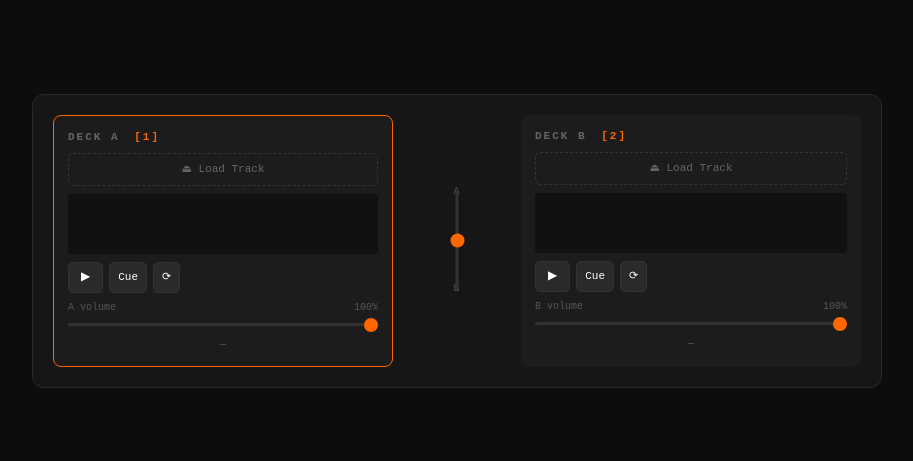
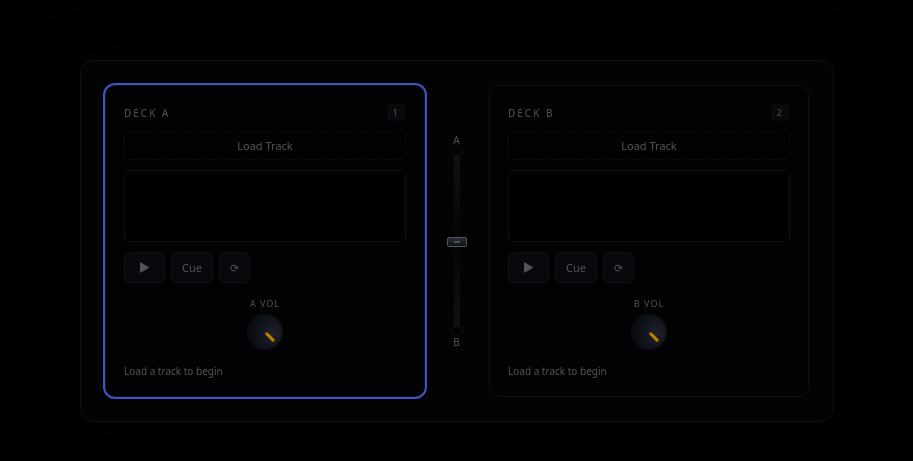
Before and after one commit to GeoDoo/dj-mixer, a plain HTML site: page index.html in a window 1280 px wide. Shown: the part 159-620 px from the top of the page, without its empty margins (183-1096 px from the left). Drawn offline with Linux system fonts and the light colour scheme.

Commit message:
design pass: club-dark palette, rotary knobs, custom crossfader, waveform colors, impeccable-based

```diff
--- a/index.html
+++ b/index.html
@@ -1,118 +1,249 @@
 <!DOCTYPE html>
-<html>
+<html lang="en">
 <head>
 <meta charset="utf-8">
-<meta name="viewport" content="width=device-width, initial-scale=1">
+<meta name="viewport" content="width=device-width,initial-scale=1">
 <title>dj-mixer</title>
 <style>
-*{margin:0;padding:0;box-sizing:border-box}
-body{background:#0d0d0d;color:#fff;font:12px/1.4 monospace;display:flex;justify-content:center;align-items:center;min-height:100vh}
-.mixer{display:flex;gap:0;background:#161616;border-radius:12px;padding:20px;border:1px solid #2a2a2a}
-.deck{background:#1c1c1c;border-radius:8px;padding:14px;width:340px;display:flex;flex-direction:column;gap:8px}
-.deck h2{font-size:11px;color:#666;text-transform:uppercase;letter-spacing:2px}
-.deck h2 .badge{color:#ff6600;margin-left:6px}
-canvas{display:block;width:100%;height:60px;border-radius:4px;background:#111;cursor:pointer}
+:root {
+  --bg: oklch(0.06 0.000 0);
+  --surface: oklch(0.10 0.005 270);
+  --surface-2: oklch(0.14 0.008 270);
+  --deck-bg: oklch(0.09 0.006 270);
+  --primary: oklch(0.45 0.18 270);
+  --accent: oklch(0.65 0.15 70);
+  --accent-glow: oklch(0.72 0.18 70);
+  --ink: oklch(0.92 0.005 270);
+  --muted: oklch(0.45 0.01 270);
+  --border: oklch(0.18 0.01 270);
+  --focus: oklch(0.50 0.18 270);
+}
+*,*::before,*::after{box-sizing:border-box;margin:0;padding:0}
+html{font-size:14px}
+body{
+  font-family:system-ui,-apple-system,BlinkMacSystemFont,'Segoe UI',Roboto,sans-serif;
+  background:var(--bg);color:var(--ink);
+  display:flex;justify-content:center;align-items:center;
+  min-height:100vh;margin:0;
+  -webkit-font-smoothing:antialiased;
+}
+.mixer{
+  display:flex;align-items:stretch;gap:0;
+  background:var(--surface);
+  border-radius:14px;
+  padding:24px;
+  border:1px solid var(--border);
+  box-shadow:0 0 60px oklch(0.45 0.18 270 / 0.06),0 20px 60px rgba(0,0,0,0.5);
+}
+.deck{
+  background:var(--deck-bg);
+  border-radius:10px;
+  padding:18px;
+  width:320px;
+  display:flex;flex-direction:column;gap:10px;
+  border:1px solid var(--border);
+  position:relative;
+}
+.deck:focus-within{outline:2px solid var(--focus);outline-offset:2px}
+.deck-header{
+  display:flex;align-items:center;justify-content:space-between;
+  font-size:10px;text-transform:uppercase;letter-spacing:2px;color:var(--muted);
+}
+.deck-header .kbd{
+  background:var(--surface-2);padding:2px 6px;border-radius:3px;font-size:9px;color:var(--muted);
+}
+canvas{display:block;width:100%;height:72px;border-radius:6px;background:oklch(0.04 0 0);cursor:pointer;border:1px solid var(--border)}
 .controls{display:flex;gap:6px}
-.controls .btn,.controls .btn-sm{background:#2a2a2a;border:1px solid #333;color:#fff;padding:6px 12px;border-radius:5px;cursor:pointer;font:inherit;text-align:center}
-.controls .btn-sm{padding:4px 8px;font-size:11px}
-.controls .btn:hover,.controls .btn-sm:hover{background:#333}
-.controls .btn.active{background:#ff6600;border-color:#ff6600}
-.controls .btn.on{background:#335533;border-color:#448844}
-input[type=range]{-webkit-appearance:none;appearance:none;background:transparent;width:100%}
-input[type=range]::-webkit-slider-runnable-track{height:3px;background:#333;border-radius:2px}
-input[type=range]::-webkit-slider-thumb{-webkit-appearance:none;height:14px;width:14px;border-radius:50%;background:#ff6600;margin-top:-5px;cursor:pointer}
-input[type=range]::-moz-range-track{height:3px;background:#333;border-radius:2px}
-input[type=range]::-moz-range-thumb{height:14px;width:14px;border-radius:50%;background:#ff6600;border:none;cursor:pointer}
-.row{display:flex;gap:8px;align-items:center}
-.row .btn-sm{flex-shrink:0}
-.crossfader-section{display:flex;flex-direction:column;align-items:center;justify-content:center;padding:0 14px;gap:4px}
-.crossfader-section label{font-size:10px;color:#555;text-transform:uppercase;letter-spacing:1px}
-.crossfader-section input[type=range]{width:100px;transform:rotate(-90deg);margin:36px 0}
-.deck input[type=range]{width:100%}
-.file-label{display:block;background:#1c1c1c;border:1px dashed #333;border-radius:5px;padding:8px;text-align:center;cursor:pointer;font-size:11px;color:#666;overflow:hidden;text-overflow:ellipsis;white-space:nowrap}
-.file-label:hover{border-color:#ff6600;color:#aaa}
+.ctrl-btn,.ctrl-btn-sm{
+  background:var(--surface-2);border:1px solid var(--border);
+  color:var(--muted);padding:6px 14px;border-radius:5px;cursor:pointer;font:inherit;font-size:12px;
+  transition:background 0.15s,color 0.15s,border-color 0.15s;
+  display:inline-flex;align-items:center;justify-content:center;gap:4px;
+  -webkit-tap-highlight-color:transparent;
+}
+.ctrl-btn:hover,.ctrl-btn-sm:hover{background:var(--surface);border-color:var(--accent);color:var(--ink)}
+.ctrl-btn.on{background:oklch(0.20 0.06 70 / 0.3);border-color:var(--accent);color:var(--accent)}
+.ctrl-btn-sm{padding:4px 10px;font-size:11px}
+
+/* knobs */
+.knob-row{display:flex;gap:12px;justify-content:center;padding:4px 0}
+.knob-group{display:flex;flex-direction:column;align-items:center;gap:4px;flex:1}
+.knob-group label{font-size:9px;text-transform:uppercase;letter-spacing:1px;color:var(--muted)}
+.knob{
+  width:36px;height:36px;border-radius:50%;
+  background:radial-gradient(circle at 36% 32%,oklch(0.25 0.02 270),oklch(0.12 0.01 270));
+  border:1px solid var(--border);
+  cursor:pointer;position:relative;
+  -webkit-tap-highlight-color:transparent;
+  transition:border-color 0.15s,box-shadow 0.15s;
+}
+.knob:hover{border-color:var(--accent)}
+.knob::after{
+  content:'';position:absolute;top:4px;left:50%;
+  width:3px;height:12px;border-radius:2px;
+  background:var(--muted);transform:translateX(-50%);
+  transition:background 0.15s;
+}
+.knob.active::after{background:var(--accent)}
+.knob-wrap{width:36px;height:36px;cursor:pointer}
+
+/* crossfader */
+.crossfader-section{
+  display:flex;flex-direction:column;align-items:center;justify-content:center;
+  padding:0 12px;gap:4px;min-width:64px;
+}
+.crossfader-section label{font-size:10px;text-transform:uppercase;letter-spacing:1px;color:var(--muted)}
+.fader-track{
+  position:relative;width:6px;height:180px;
+  background:linear-gradient(180deg,var(--border),oklch(0.12 0.01 270),var(--border));
+  border-radius:3px;cursor:pointer;
+}
+.fader-track::before,.fader-track::after{
+  content:'';position:absolute;left:50%;transform:translateX(-50%);
+  width:14px;height:10px;border-radius:50%;border:1px solid var(--border);background:var(--deck-bg);
+}
+.fader-track::before{top:-5px}
+.fader-track::after{bottom:-5px}
+.fader-knob{
+  position:absolute;left:50%;transform:translateX(-50%);
+  width:20px;height:10px;border-radius:2px;
+  background:linear-gradient(180deg,oklch(0.30 0.02 270),oklch(0.18 0.01 270));
+  border:1px solid var(--muted);cursor:grab;z-index:2;
+  transition:border-color 0.15s,box-shadow 0.15s;
+}
+.fader-knob:hover{border-color:var(--accent);box-shadow:0 0 8px oklch(0.65 0.15 70 / 0.3)}
+.fader-knob::after{
+  content:'';position:absolute;top:50%;left:50%;transform:translate(-50%,-50%);
+  width:6px;height:2px;border-radius:1px;background:var(--muted);
+}
+
+.sub{font-size:10px;color:var(--muted);overflow:hidden;text-overflow:ellipsis;white-space:nowrap}
+.file-label{
+  display:block;background:var(--deck-bg);
+  border:1px dashed var(--border);border-radius:5px;
+  padding:6px 10px;text-align:center;cursor:pointer;
+  font-size:11px;color:var(--muted);
+  overflow:hidden;text-overflow:ellipsis;white-space:nowrap;
+  transition:border-color 0.15s,color 0.15s;
+}
+.file-label:hover{border-color:var(--accent);color:var(--ink)}
 input[type=file]{display:none}
-.sub{font-size:10px;color:#555;text-align:center;margin-top:4px}
-.kbd{color:#888;font-size:10px}
-.vol-label{display:flex;justify-content:space-between;font-size:10px;color:#555}
+
+/* hidden range inputs for knob dragging */
+.knob-input{display:none}
 </style>
 </head>
 <body>
 <div class="mixer">
   <div class="deck" id="deck-a">
-    <h2>Deck A <span class="badge">[1]</span></h2>
-    <label class="file-label" id="label-a">⏏ Load Track</label>
+    <div class="deck-header"><span>Deck A</span><span class="kbd">1</span></div>
+    <label class="file-label" id="label-a">Load Track</label>
     <input type="file" id="file-a" accept="audio/*">
-    <canvas id="wave-a" height="60"></canvas>
+    <canvas id="wave-a" height="72"></canvas>
     <div class="controls">
-      <button class="btn" id="play-a">▶</button>
-      <button class="btn-sm" id="cue-a">Cue</button>
-      <button class="btn-sm" id="loop-a">⟳</button>
+      <button class="ctrl-btn" id="play-a" title="Play/Pause [Space]">▶</button>
+      <button class="ctrl-btn-sm" id="cue-a" title="Set Cue Point">Cue</button>
+      <button class="ctrl-btn-sm" id="loop-a" title="Loop">⟳</button>
     </div>
-    <div class="vol-label"><span>A volume</span><span id="vol-num-a">100%</span></div>
-    <input type="range" id="vol-a" min="0" max="1" step="0.01" value="1">
-    <div class="sub" id="info-a">—</div>
+    <div class="knob-row">
+      <div class="knob-group">
+        <label>A Vol</label>
+        <div class="knob-wrap" data-deck="a" data-param="vol">
+          <div class="knob" id="knob-a"></div>
+        </div>
+      </div>
+    </div>
+    <div class="sub" id="info-a">Load a track to begin</div>
   </div>
   <div class="crossfader-section">
     <label>A</label>
-    <input type="range" id="crossfader" min="0" max="1" step="0.01" value="0.5">
+    <div class="fader-track" id="fader-track">
+      <div class="fader-knob" id="fader-knob"></div>
+    </div>
     <label>B</label>
   </div>
   <div class="deck" id="deck-b">
-    <h2>Deck B <span class="badge">[2]</span></h2>
-    <label class="file-label" id="label-b">⏏ Load Track</label>
+    <div class="deck-header"><span>Deck B</span><span class="kbd">2</span></div>
+    <label class="file-label" id="label-b">Load Track</label>
     <input type="file" id="file-b" accept="audio/*">
-    <canvas id="wave-b" height="60"></canvas>
+    <canvas id="wave-b" height="72"></canvas>
     <div class="controls">
-      <button class="btn" id="play-b">▶</button>
-      <button class="btn-sm" id="cue-b">Cue</button>
-      <button class="btn-sm" id="loop-b">⟳</button>
+      <button class="ctrl-btn" id="play-b" title="Play/Pause [Space]">▶</button>
+      <button class="ctrl-btn-sm" id="cue-b" title="Set Cue Point">Cue</button>
+      <button class="ctrl-btn-sm" id="loop-b" title="Loop">⟳</button>
     </div>
-    <div class="vol-label"><span>B volume</span><span id="vol-num-b">100%</span></div>
-    <input type="range" id="vol-b" min="0" max="1" step="0.01" value="1">
-    <div class="sub" id="info-b">—</div>
+    <div class="knob-row">
+      <div class="knob-group">
+        <label>B Vol</label>
+        <div class="knob-wrap" data-deck="b" data-param="vol">
+          <div class="knob" id="knob-b"></div>
+        </div>
+      </div>
+    </div>
+    <div class="sub" id="info-b">Load a track to begin</div>
   </div>
 </div>
 <script>
 const ctx = new (window.AudioContext || window.webkitAudioContext)();
 
-function makeDeck(id, canvasId) {
-  let src=null, buf=null, gain=ctx.createGain(), playing=false, startTime=0, pausePos=0, loop=false;
-  let cuePoint=0, cueSet=false;
+/* knob: convert value (0-1) to rotation (-135 to 135 deg) */
+function knobRot(v){return -135+v*270}
+/* render all knobs from stored values */
+function updateKnobs(){
+  document.querySelectorAll('.knob').forEach(k=>{
+    const deck=k.id.replace('knob-','');
+    const val=vols[deck];
+    k.style.transform=`rotate(${knobRot(val)}deg)`;
+    if(val>0)k.classList.add('active');else k.classList.remove('active');
+  });
+}
+
+const vols={a:1,b:1};
+let xfPos=0.5;
+
+function makeDeck(id,canvasId){
+  let src=null,buf=null,gain=ctx.createGain(),playing=false,startTime=0,pausePos=0,loop=false;
+  let cuePoint=0,cueSet=false;
   gain.connect(ctx.destination);
   const playBtn=document.getElementById('play-'+id);
   const cueBtn=document.getElementById('cue-'+id);
   const loopBtn=document.getElementById('loop-'+id);
-  const volSlider=document.getElementById('vol-'+id);
-  const volNum=document.getElementById('vol-num-'+id);
   const info=document.getElementById('info-'+id);
   const fi=document.getElementById('file-'+id);
   const lb=document.getElementById('label-'+id);
   const canvas=document.getElementById('wave-'+id);
   const cctx=canvas.getContext('2d');
 
-  let animId=null;
-  function drawWave() {
-    const w=canvas.width=canvas.clientWidth, h=canvas.height;
-    cctx.fillStyle='#111';cctx.fillRect(0,0,w,h);
-    if(!buf){cctx.fillStyle='#222';cctx.font='10px monospace';cctx.fillText('load a track',8,h/2+4);return}
+  function drawWave(){
+    const dpr=devicePixelRatio||1;
+    const cw=canvas.clientWidth,ch=canvas.clientHeight||72;
+    canvas.width=cw*dpr;canvas.height=ch*dpr;
+    const w=cw*dpr,h=ch*dpr;
+    cctx.fillStyle='oklch(0.04 0 0)';cctx.fillRect(0,0,w,h);
+    if(!buf){
+      cctx.fillStyle='oklch(0.18 0.01 270)';
+      cctx.font=Math.round(11*dpr)+'px system-ui';
+      cctx.fillText('load a track',10*dpr,h/2+4*dpr);
+      return;
+    }
     const len=buf.getChannelData(0);
     const step=Math.floor(len.length/w);
-    cctx.fillStyle='#ff6600';
     for(let i=0;i<w;i++){
       let peak=0;const end=Math.min((i+1)*step,len.length);
       for(let j=i*step;j<end;j++){const a=Math.abs(len[j]);if(a>peak)peak=a}
-      cctx.fillRect(i,h-4-peak*h*0.45,1,Math.max(4,peak*h*0.45));
+      const amp=Math.min(1,peak*2);
+      cctx.fillStyle=amp>0.6?'oklch(0.65 0.15 70)':'oklch(0.50 0.18 270)';
+      cctx.fillRect(i,h/2-peak*(h/2-4)*0.9,1,Math.max(2,peak*(h-8)*0.9));
     }
-    // position marker
     if(playing||pausePos>0){
       const pct=pausePos/(buf.duration||1);
       const mx=pct*w;
-      cctx.strokeStyle='#fff';cctx.beginPath();cctx.moveTo(mx,0);cctx.lineTo(mx,h);cctx.stroke();
+      cctx.strokeStyle='oklch(0.92 0.005 270 / 0.7)';
+      cctx.lineWidth=Math.max(1,dpr);cctx.beginPath();cctx.moveTo(mx,0);cctx.lineTo(mx,h);cctx.stroke();
     }
     if(cueSet){
       const cx=cuePoint/buf.duration*w;
-      cctx.fillStyle='#0f0';cctx.fillRect(cx-1,h-8,3,8);
+      cctx.fillStyle='oklch(0.65 0.15 70)';cctx.fillRect(cx-1*dpr,h-12*dpr,2*dpr,12*dpr);
     }
   }
 
@@ -122,12 +253,12 @@ function makeDeck(id, canvasId) {
     src=ctx.createBufferSource();
     src.buffer=buf;src.loop=loop;src.connect(gain);
     src.start(0,pos);startTime=ctx.currentTime;pausePos=pos;playing=true;
-    playBtn.textContent='❚❚';playBtn.classList.add('on');
-    ctx.resume();
+    playBtn.textContent='❚❚';playBtn.classList.add('on');ctx.resume();
   }
-
-  function stopPlay(){if(src)try{src.stop()}catch(e){};playing=false;playBtn.textContent='▶';playBtn.classList.remove('on');}
-
+  function stopPlay(){
+    if(src)try{src.stop()}catch(e){}
+    playing=false;playBtn.textContent='▶';playBtn.classList.remove('on');
+  }
   function togglePlay(){
     if(!buf)return;
     if(playing){stopPlay();pausePos+=ctx.currentTime-startTime;}
@@ -139,10 +270,11 @@ function makeDeck(id, canvasId) {
     stopPlay();pausePos=0;cuePoint=0;cueSet=false;cueBtn.classList.remove('active');
     const r=new FileReader();
     r.onload=e=>{
-      ctx.decodeAudioData(e.target.result, b=>{
+      ctx.decodeAudioData(e.target.result,b=>{
         buf=b;pausePos=0;
         lb.textContent=f.name;
-        info.textContent=formatTime(b.duration)+' · '+(b.sampleRate/1000).toFixed(1)+'kHz';
+        const m=Math.floor(b.duration/60),s=Math.floor(b.duration%60);
+        info.textContent=m+':'+String(s).padStart(2,'0')+' · '+(b.sampleRate/1000).toFixed(1)+'kHz';
         drawWave();
       });
     };
@@ -151,15 +283,13 @@ function makeDeck(id, canvasId) {
   playBtn.onclick=togglePlay;
   cueBtn.onclick=()=>{
     if(!buf)return;
-    if(playing){cuePoint=pausePos+ctx.currentTime-startTime;}
+    if(playing)cuePoint=pausePos+ctx.currentTime-startTime;
     else cuePoint=pausePos;
     cueSet=true;cueBtn.classList.toggle('active');drawWave();
   };
   loopBtn.onclick=()=>{loop=!loop;loopBtn.classList.toggle('active');if(src)src.loop=loop;};
 
-  volSlider.oninput=()=>{volNum.textContent=Math.round(volSlider.value*100)+'%';};
-
-  // click on waveform to seek
+  // click canvas to seek
   canvas.onclick=e=>{
     if(!buf)return;
     const rect=canvas.getBoundingClientRect();
@@ -171,50 +301,121 @@ function makeDeck(id, canvasId) {
     drawWave();
   };
 
-  // animation loop
-  function anim(){
+  let raf=0;
+  function anim(time){
     if(playing){pausePos+=ctx.currentTime-startTime;startTime=ctx.currentTime;drawWave();}
-    animId=requestAnimationFrame(anim);
+    raf=requestAnimationFrame(anim);
   }
-  anim();
+  raf=requestAnimationFrame(anim);
 
-  return {gain,deck:id,buf:()=>buf,pausePos:()=>pausePos,togglePlay,stopPlay,startPlay,setPos:p=>{pausePos=p}};
+  return {gain,deck:id,buf:()=>buf,pausePos:()=>pausePos,togglePlay,stopPlay,startPlay,cuePoint:()=>cuePoint};
 }
-
-function formatTime(s){const m=Math.floor(s/60);return m+':'+String(Math.floor(s%60)).padStart(2,'0')}
 
 const a=makeDeck('a','wave-a');
 const b=makeDeck('b','wave-b');
 
-// crossfader
-const xf=document.getElementById('crossfader');
-xf.oninput=()=>{
-  const v=parseFloat(xf.value);
-  a.gain.gain.value=parseFloat(document.getElementById('vol-a').value)*(1-v);
-  b.gain.gain.value=parseFloat(document.getElementById('vol-b').value)*v;
-};
-document.getElementById('vol-a').oninput=()=>xf.oninput();
-document.getElementById('vol-b').oninput=()=>xf.oninput();
-xf.oninput();
+/* ---- volume knobs ---- */
+document.querySelectorAll('.knob-wrap').forEach(wrap=>{
+  const deck=wrap.dataset.deck;
+  const knob=wrap.querySelector('.knob');
+  let dragging=false,startY=0,startVal=0;
 
-// keyboard
+  function applyVol(v){
+    vols[deck]=Math.max(0,Math.min(1,v));
+    updateKnobs();
+    updateMix();
+  }
+
+  function onPointerDown(e){
+    dragging=true;startY=e.clientY;startVal=vols[deck];
+    e.preventDefault();knob.setPointerCapture(e.pointerId);
+  }
+  function onPointerMove(e){
+    if(!dragging)return;
+    const dy=startY-e.clientY;
+    applyVol(startVal+dy/120);
+  }
+  function onPointerUp(){
+    if(!dragging)return;
+    dragging=false;
+  }
+  knob.addEventListener('pointerdown',onPointerDown);
+  knob.addEventListener('pointermove',onPointerMove);
+  knob.addEventListener('pointerup',onPointerUp);
+  knob.addEventListener('pointercancel',onPointerUp);
+
+  // click to toggle mute
+  knob.addEventListener('dblclick',()=>{
+    applyVol(vols[deck]>0?0:1);
+  });
+});
+updateKnobs();
+
+/* ---- crossfader ---- */
+const faderTrack=document.getElementById('fader-track');
+const faderKnob=document.getElementById('fader-knob');
+let faderDragging=false,faderStartY=0,faderStartVal=0;
+
+function setFader(v){
+  xfPos=Math.max(0,Math.min(1,v));
+  const trackH=faderTrack.clientHeight;
+  const knobH=faderKnob.clientHeight;
+  faderKnob.style.top=((trackH-knobH)*xfPos)+'px';
+  updateMix();
+}
+
+function updateMix(){
+  const v=xfPos;
+  const va=vols.a*(1-v)*2; // compensate for equal-power crossfade
+  const vb=vols.b*v*2;
+  a.gain.gain.value=va;
+  b.gain.gain.value=vb;
+  const xfPct=Math.round(xfPos*100);
+  document.querySelectorAll('.crossfader-section label').forEach(l=>{
+    if(l.textContent==='A')l.textContent='A'; else l.textContent='B';
+  });
+  // accent the active side
+  const labels=document.querySelectorAll('.crossfader-section label');
+  if(labels[0])labels[0].style.color=xfPos<0.5?'var(--accent)':'var(--muted)';
+  if(labels[1])labels[1].style.color=xfPos>0.5?'var(--accent)':'var(--muted)';
+}
+
+faderTrack.addEventListener('pointerdown',e=>{
+  faderDragging=true;faderStartY=e.clientY;
+  faderStartVal=xfPos;
+  const rect=faderTrack.getBoundingClientRect();
+  setFader((e.clientY-rect.top)/rect.height);
+  faderKnob.setPointerCapture(e.pointerId);
+});
+faderKnob.addEventListener('pointerdown',e=>{
+  faderDragging=true;faderStartY=e.clientY;faderStartVal=xfPos;
+  e.stopPropagation();faderKnob.setPointerCapture(e.pointerId);
+});
+document.addEventListener('pointermove',e=>{
+  if(!faderDragging)return;
+  const rect=faderTrack.getBoundingClientRect();
+  setFader((e.clientY-rect.top)/rect.height);
+});
+document.addEventListener('pointerup',()=>{faderDragging=false;});
+
+/* ---- keyboard ---- */
 let focus='a';
 document.addEventListener('keydown',e=>{
-  if(e.target.tagName==='INPUT')return;
+  if(e.target.tagName==='INPUT'||e.target.tagName==='LABEL')return;
   switch(e.key){
-    case '1':focus='a';document.getElementById('deck-a').style.border='1px solid #ff6600';document.getElementById('deck-b').style.border='none';break;
-    case '2':focus='b';document.getElementById('deck-b').style.border='1px solid #ff6600';document.getElementById('deck-a').style.border='none';break;
+    case '1':focus='a';document.getElementById('deck-a').style.outline='2px solid var(--focus)';document.getElementById('deck-b').style.outline='none';break;
+    case '2':focus='b';document.getElementById('deck-b').style.outline='2px solid var(--focus)';document.getElementById('deck-a').style.outline='none';break;
     case ' ':e.preventDefault();(focus==='a'?a:b).togglePlay();break;
-    case 'ArrowLeft':xf.value=Math.max(0,parseFloat(xf.value)-0.05);xf.oninput();break;
-    case 'ArrowRight':xf.value=Math.min(1,parseFloat(xf.value)+0.05);xf.oninput();break;
-    case 'q':{const s=document.getElementById('vol-a');s.value=Math.max(0,parseFloat(s.value)-0.05);s.oninput();xf.oninput();break;}
-    case 'w':{const s=document.getElementById('vol-a');s.value=Math.min(1,parseFloat(s.value)+0.05);s.oninput();xf.oninput();break;}
-    case 'i':{const s=document.getElementById('vol-b');s.value=Math.max(0,parseFloat(s.value)-0.05);s.oninput();xf.oninput();break;}
-    case 'o':{const s=document.getElementById('vol-b');s.value=Math.min(1,parseFloat(s.value)+0.05);s.oninput();xf.oninput();break;}
+    case 'ArrowLeft':setFader(Math.max(0,xfPos-0.04));break;
+    case 'ArrowRight':setFader(Math.min(1,xfPos+0.04));break;
+    case 'q':{const v=Math.max(0,vols.a-0.05);vols.a=v;updateKnobs();updateMix();break;}
+    case 'w':{const v=Math.min(1,vols.a+0.05);vols.a=v;updateKnobs();updateMix();break;}
+    case 'i':{const v=Math.max(0,vols.b-0.05);vols.b=v;updateKnobs();updateMix();break;}
+    case 'o':{const v=Math.min(1,vols.b+0.05);vols.b=v;updateKnobs();updateMix();break;}
   }
 });
-// initial focus
-document.getElementById('deck-a').style.border='1px solid #ff6600';
+document.getElementById('deck-a').style.outline='2px solid var(--focus)';
+setFader(0.5);
 </script>
 </body>
 </html>
```
